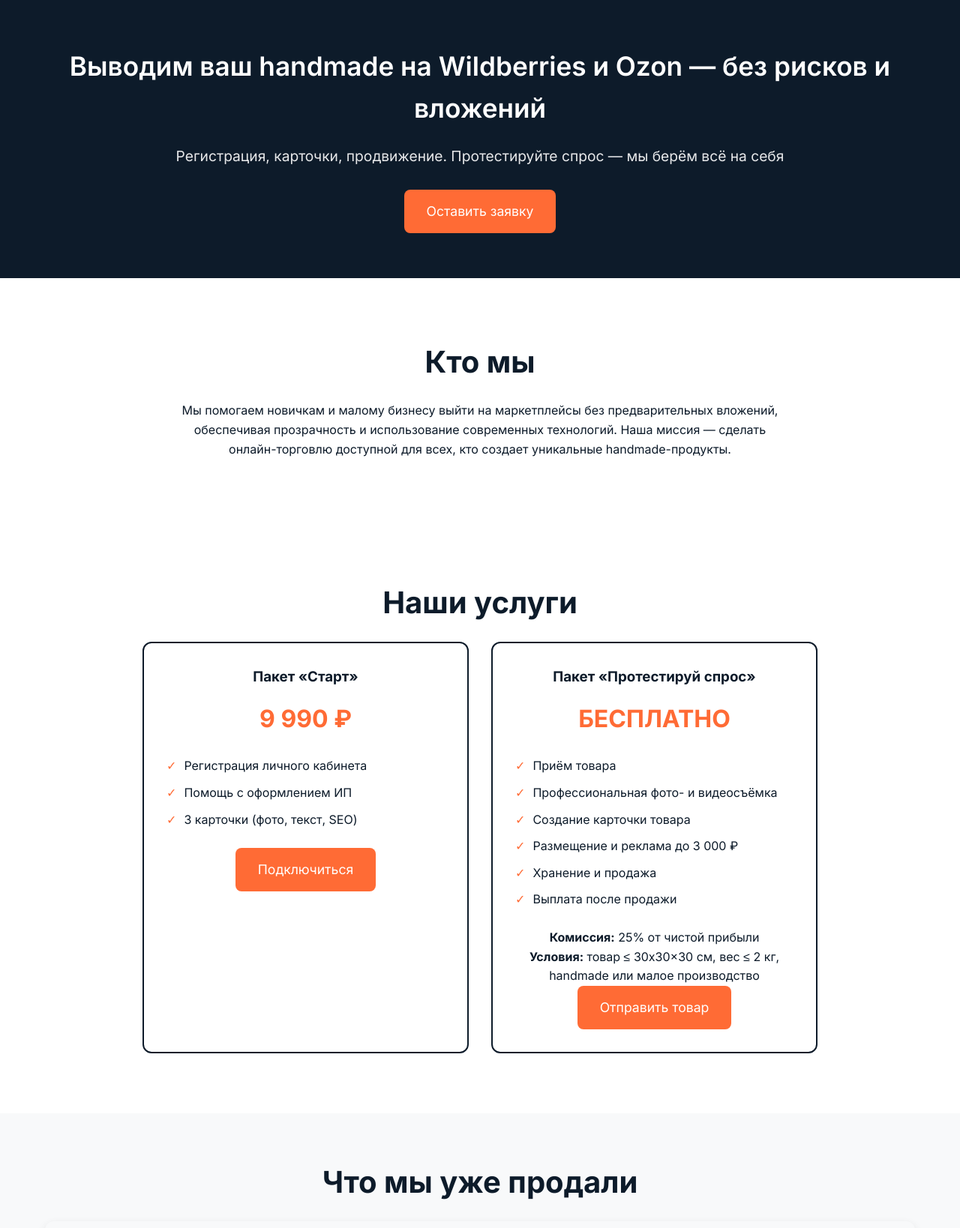
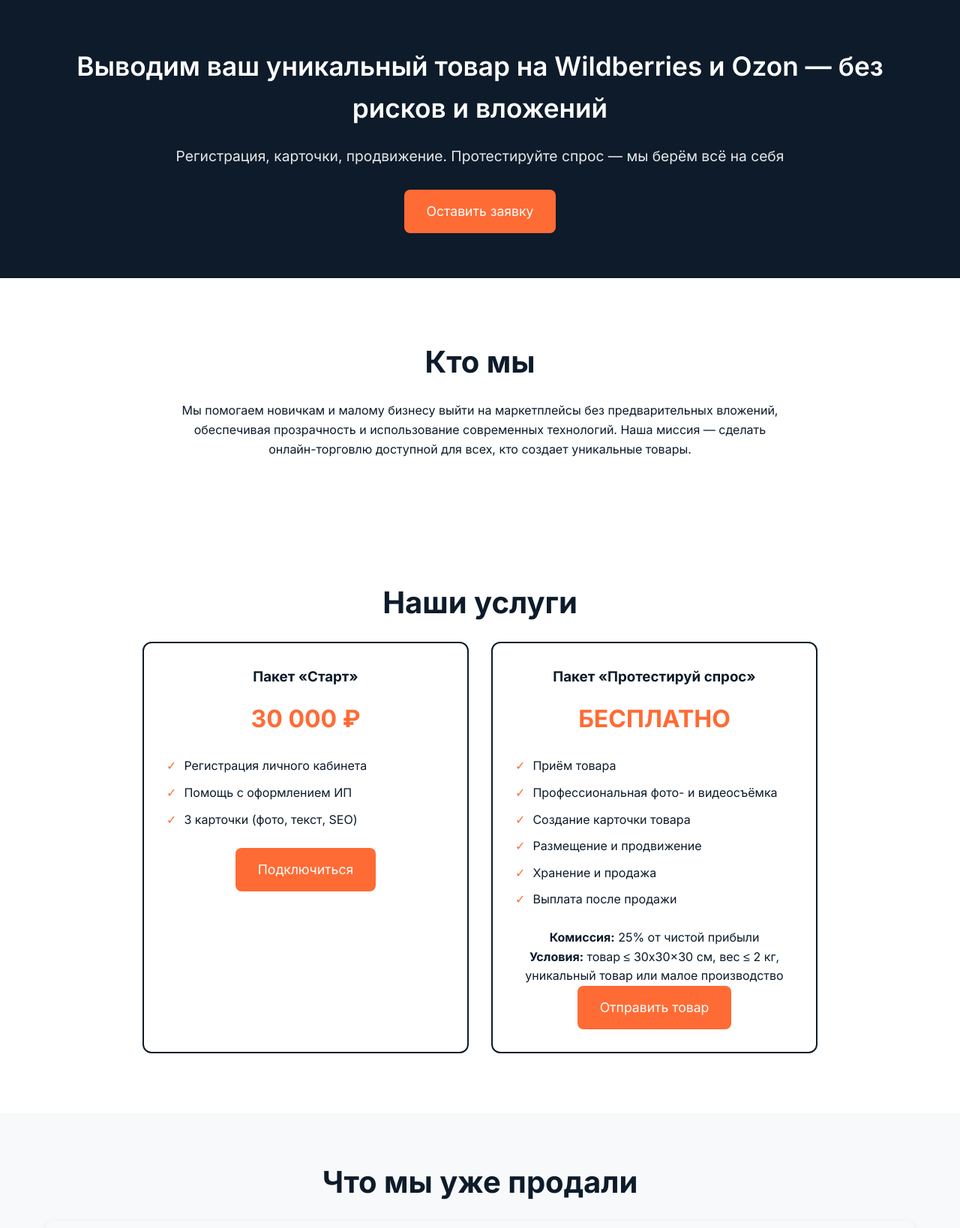
Before and after one commit to NTweby/1mrkt, a plain HTML site: page index.html in a window 1280 px wide. Shown: the top 1638 px of the page at 75% size. Drawn offline with Linux system fonts and the light colour scheme; grey boxes are pictures that could not be loaded.

Commit message:
Update index.html

```diff
--- a/index.html
+++ b/index.html
@@ -3,7 +3,7 @@
 <head>
     <meta charset="UTF-8">
     <meta name="viewport" content="width=device-width, initial-scale=1.0">
-    <title>1MRKT.ru - Выводим ваш handmade на Wildberries и Ozon</title>
+    <title>1MRKT.ru - Выводим ваш уникальный товар на Wildberries и Ozon</title>
     <link href="https://fonts.googleapis.com/css2?family=Inter:wght@400;500;600;700&display=swap" rel="stylesheet">
     <style>
         * {
@@ -344,7 +344,7 @@
     <!-- Header -->
     <header class="header">
         <div class="container">
-            <h1>Выводим ваш handmade на Wildberries и Ozon — без рисков и вложений</h1>
+            <h1>Выводим ваш уникальный товар на Wildberries и Ozon — без рисков и вложений</h1>
             <p>Регистрация, карточки, продвижение. Протестируйте спрос — мы берём всё на себя</p>
             <a href="#form" class="btn">Оставить заявку</a>
         </div>
@@ -355,7 +355,7 @@
         <div class="container">
             <h2 class="section-title">Кто мы</h2>
             <div class="about-content">
-                <p>Мы помогаем новичкам и малому бизнесу выйти на маркетплейсы без предварительных вложений, обеспечивая прозрачность и использование современных технологий. Наша миссия — сделать онлайн-торговлю доступной для всех, кто создает уникальные handmade-продукты.</p>
+                <p>Мы помогаем новичкам и малому бизнесу выйти на маркетплейсы без предварительных вложений, обеспечивая прозрачность и использование современных технологий. Наша миссия — сделать онлайн-торговлю доступной для всех, кто создает уникальные товары.</p>
             </div>
         </div>
     </section>
@@ -368,7 +368,7 @@
                 <!-- Package Start -->
                 <div class="service-card">
                     <h3>Пакет «Старт»</h3>
-                    <div class="service-price">9 990 ₽</div>
+                    <div class="service-price">30 000 ₽</div>
                     <ul class="service-features">
                         <li>Регистрация личного кабинета</li>
                         <li>Помощь с оформлением ИП</li>
@@ -385,12 +385,12 @@
                         <li>Приём товара</li>
                         <li>Профессиональная фото- и видеосъёмка</li>
                         <li>Создание карточки товара</li>
-                        <li>Размещение и реклама до 3 000 ₽</li>
+                        <li>Размещение и продвижение</li>
                         <li>Хранение и продажа</li>
                         <li>Выплата после продажи</li>
                     </ul>
                     <p><strong>Комиссия:</strong> 25% от чистой прибыли</p>
-                    <p><strong>Условия:</strong> товар ≤ 30x30x30 см, вес ≤ 2 кг, handmade или малое производство</p>
+                    <p><strong>Условия:</strong> товар ≤ 30x30x30 см, вес ≤ 2 кг, уникальный товар или малое производство</p>
                     <a href="#form" class="btn" onclick="setService('Протестируй спрос')">Отправить товар</a>
                 </div>
             </div>
@@ -455,7 +455,7 @@
                 </div>
                 <div class="faq-item">
                     <div class="faq-question">Что если не продастся? <span>+</span></div>
-                    <div class="faq-answer">Если товар не продастся в течение 60 дней, мы вернём его вам за наш счёт.</div>
+                    <div class="faq-answer">Если товар не продан за 90 дней — мы возвращаем его вам. Стоимость обратной доставки оплачивает клиент.</div>
                 </div>
                 <div class="faq-item">
                     <div class="faq-question">Есть ли скрытые платежи? <span>+</span></div>
@@ -483,7 +483,7 @@
                         <label for="service">Услуга *</label>
                         <select id="service" name="entry.1111111111" required>
                             <option value="">Выберите услугу</option>
-                            <option value="Старт">Пакет "Старт" - 9 990 ₽</option>
+                            <option value="Старт">Пакет "Старт" - 30 000 ₽</option>
                             <option value="Протестируй спрос">Пакет "Протестируй спрос" - БЕСПЛАТНО</option>
                         </select>
                     </div>
```
